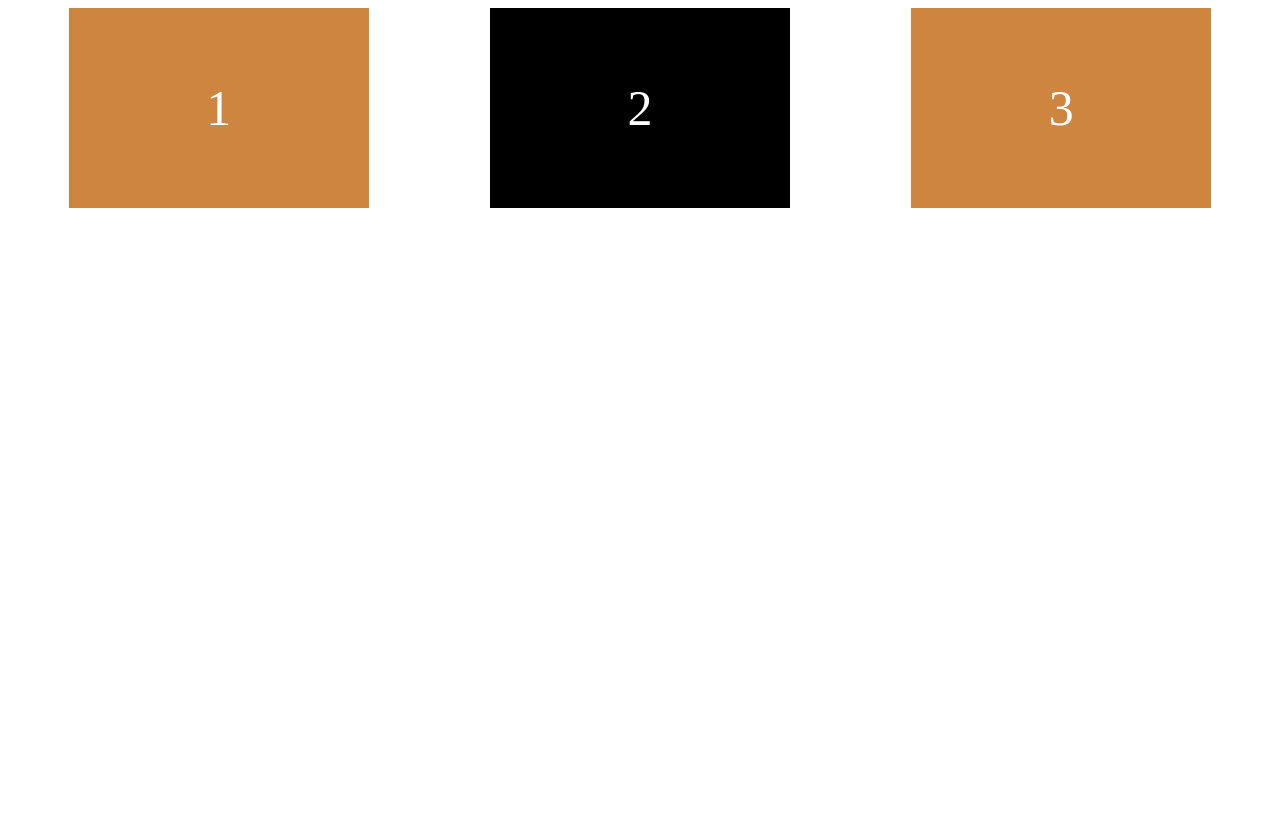
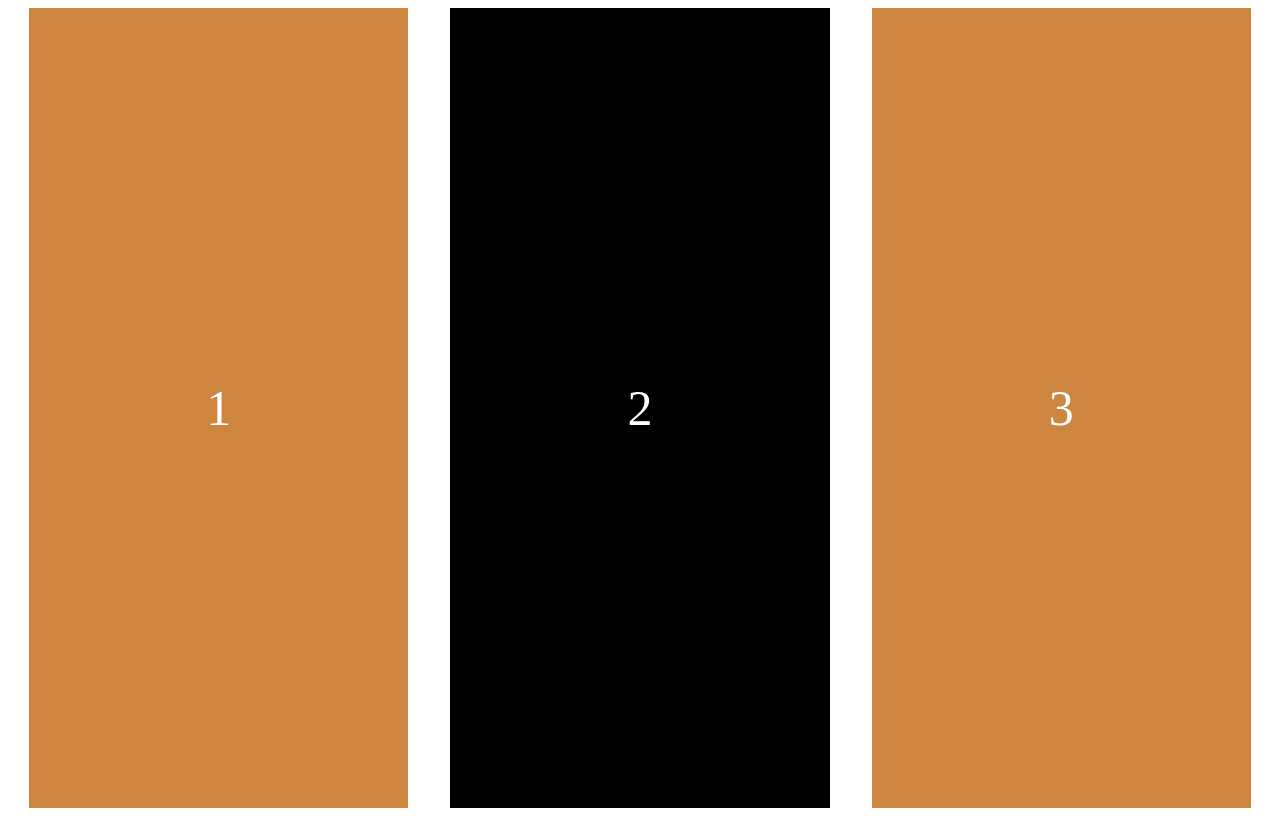
Before and after one commit to Huirsion/css-layout-2021, a plain HTML site: page index.html in a window 1280 px wide. Drawn offline with Linux system fonts and the light colour scheme.

Commit message:
~flex-basis

```diff
--- a/styles.css
+++ b/styles.css
@@ -1,14 +1,14 @@
 .parent{
-    height: 100vh;
     display: flex;
+    flex-direction: row;
     /* Main Axis */
     justify-content: space-around;
     align-content: space-around;
+    height: 100vh;
 }
 
 .child{
-    width: 300px;
-    height: 200px;
+    flex-basis: 30%;
     background: peru;
     color: white;
     font-size: 50px;
@@ -19,4 +19,5 @@
 
 .child:nth-child(2){
     background: black;
+    flex-grow: 0;
 }
```
